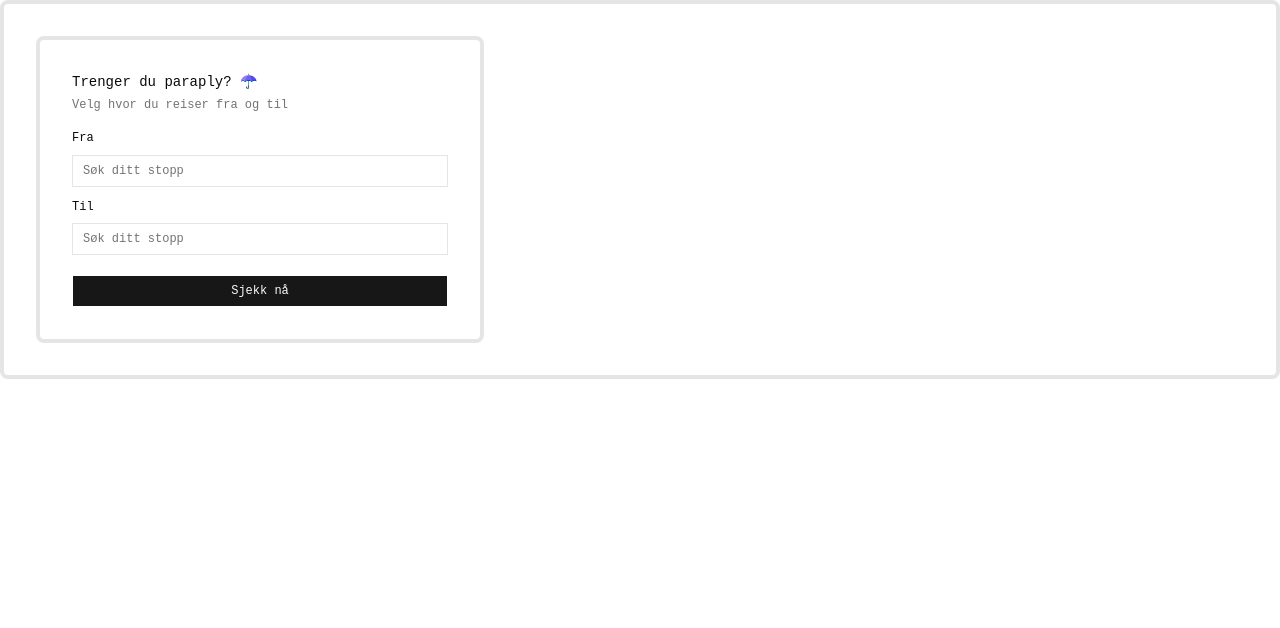
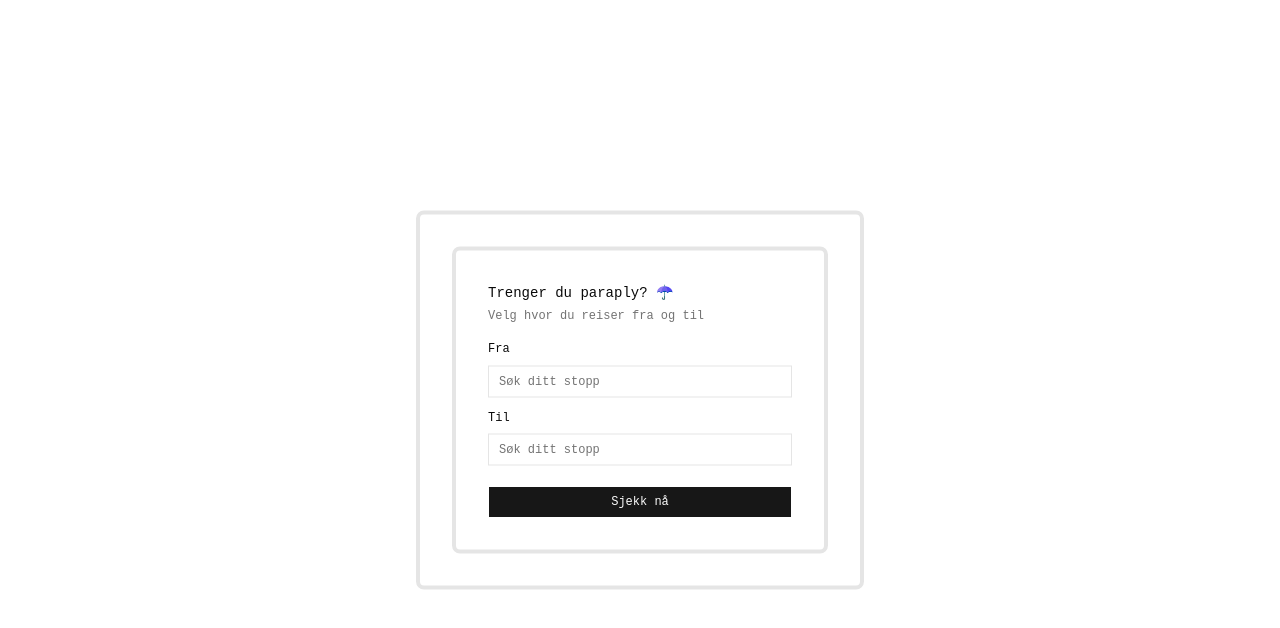
Before and after one commit to Destroyers04/TrengerJegParaply, a React (Vite) app: page / in a window 1280 px wide. Shown: the top 628 px of the page. Built offline with nearby package versions, Linux system fonts and the light colour scheme.

Commit message:
Added animation for trip-card

```diff
--- a/src/index.css
+++ b/src/index.css
@@ -116,6 +116,23 @@
     --radius-4xl: calc(var(--radius) + 16px);
 }
 
+@layer components {
+  .trip-card {
+    position: absolute;
+    left: 50%;
+    width: 100%;
+    max-width: 28rem;
+    translate: -50% -50%;
+    top: 50%;
+    transition: top 0.5s ease-in-out, translate 0.5s ease-in-out;
+  }
+
+  .trip-card[data-submitted="true"] {
+    translate: -50% 0%;
+    top: 2rem;
+  }
+}
+
 @layer base {
   * {
     @apply border-border outline-ring/50;
```
